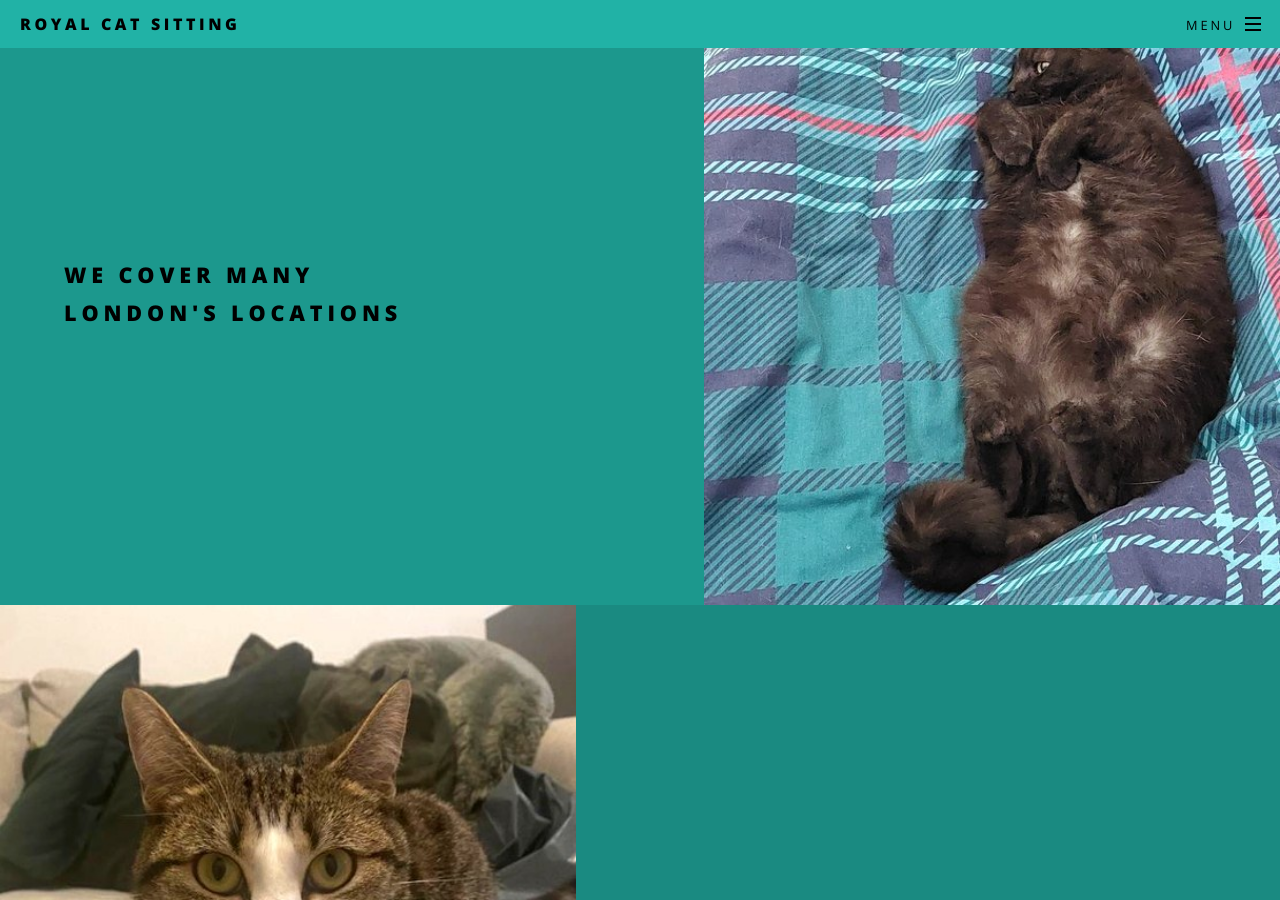
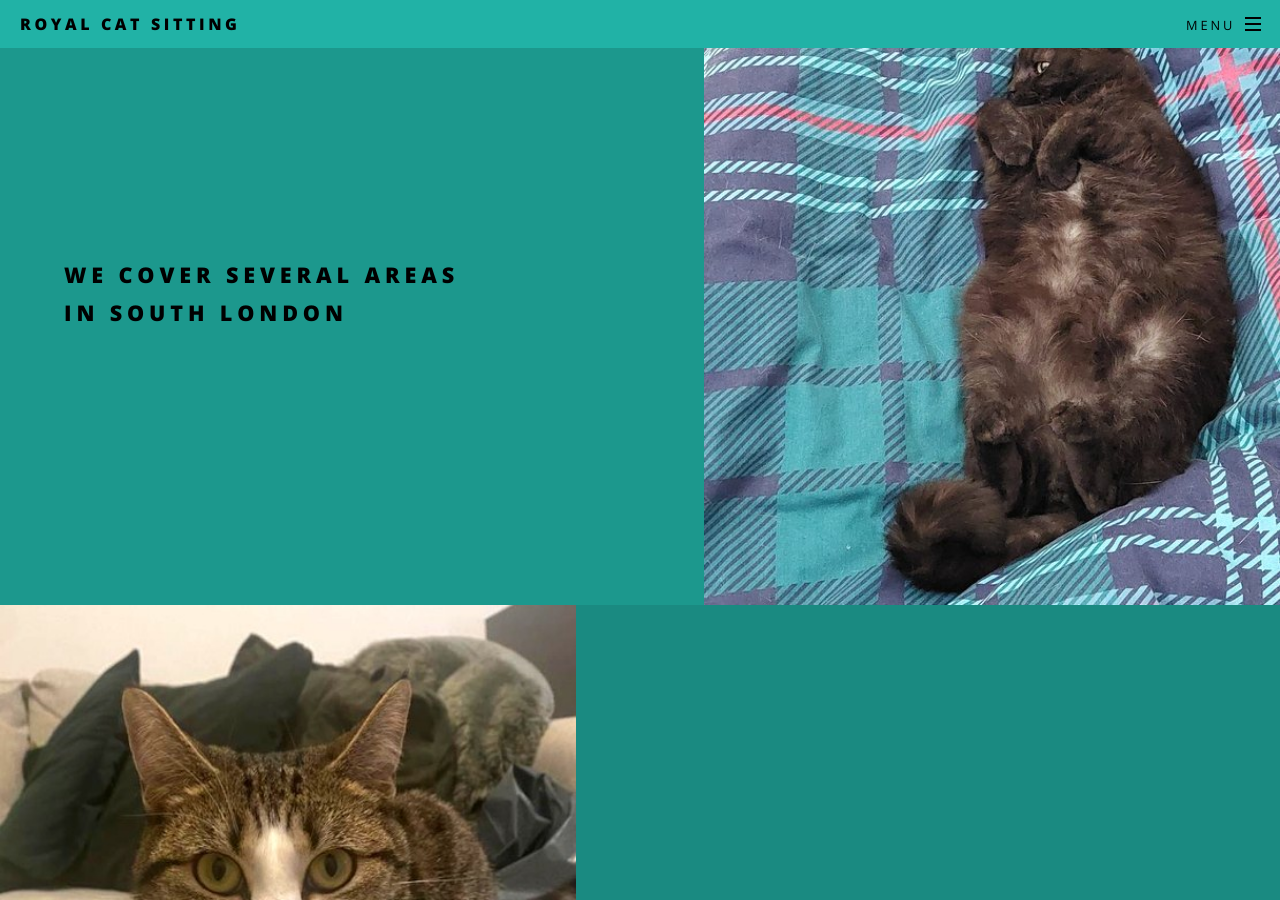
Before and after one commit to royalcatsitting/royalcatsitting.github.io, a Jekyll site: the page built from index.html, in a window 1280 px wide and 900 px high, scrolled down 2085 px. Built offline with Jekyll 4.4.1, drawn with Linux system fonts in a browser that asks for light colours; some of the changed text lies outside the part shown.

Commit message:
small fixes

```diff
--- a/index.html
+++ b/index.html
@@ -44,8 +44,8 @@ layout: landing
 						</section>
 						<section class="spotlight">
 							<div class="image"><img src="images/pic02.jpg" alt="" /></div><div class="content">
-								<h2>We cover many<br />
-								London's locations</h2>
+								<h2>We cover several areas<br />
+								in South London</h2>
 								<!--<p>put some details here.</p>-->
 							</div>
 						</section>
```
Also changed, not shown: other parts of index.html (+1 -1 lines).
